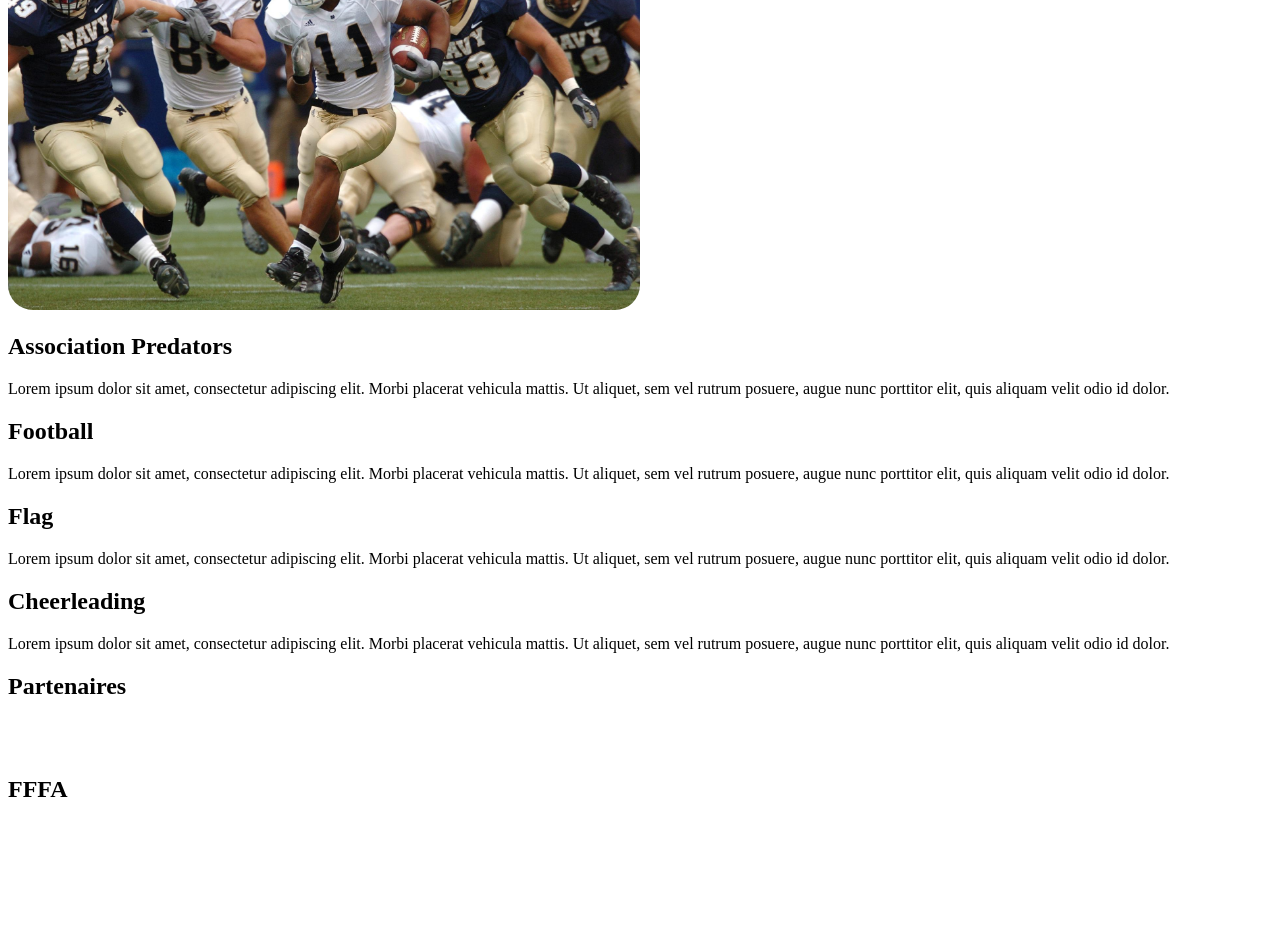
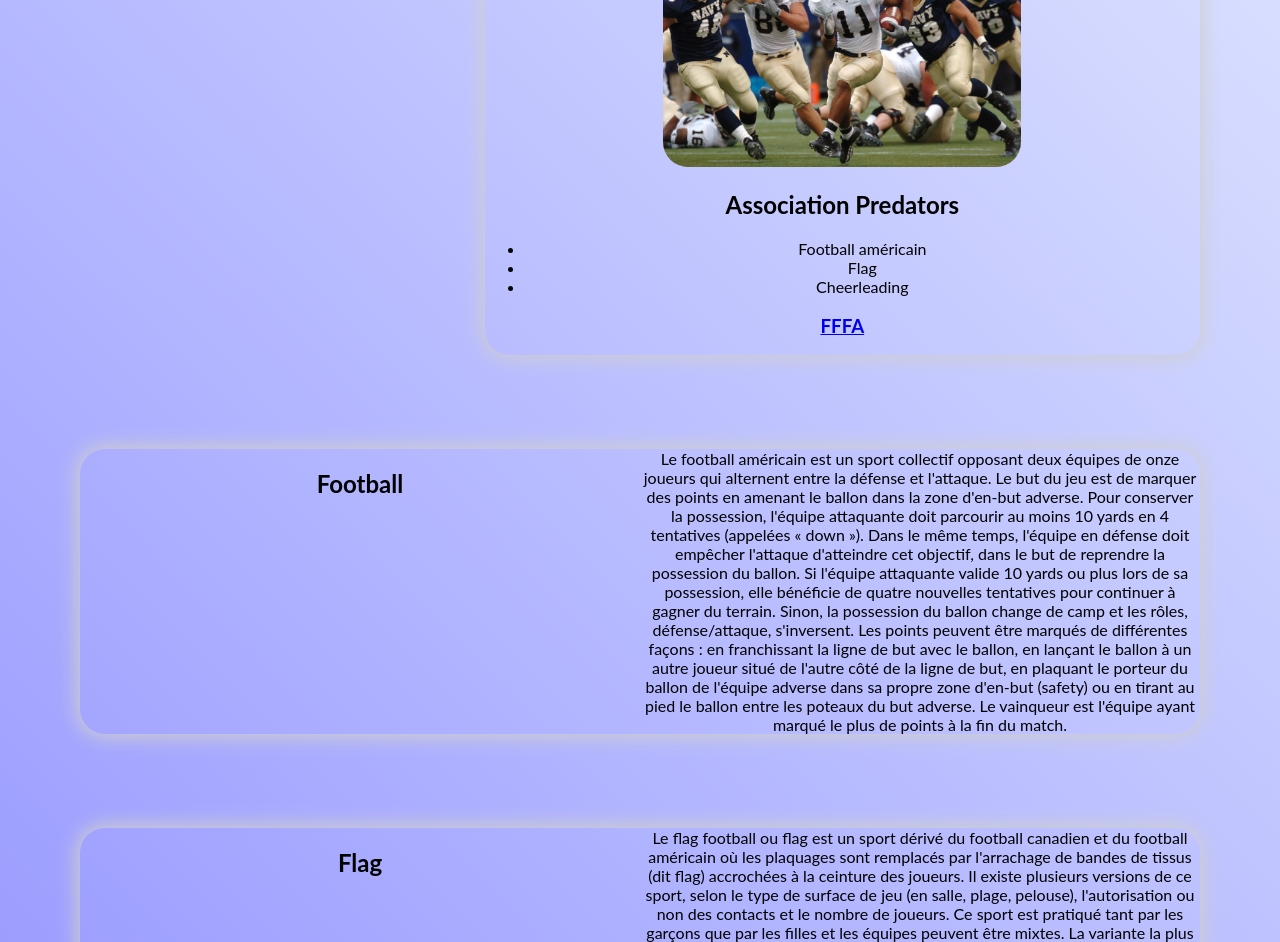
Before and after one commit to Yan314/eval, a plain HTML site: page index.html in a window 1280 px wide. Shown: the part 215-1157 px from the top of the page. Before the commit the page ends 1037 px from the top, so only its background shows below. Drawn offline with Linux system fonts and the light colour scheme.

Commit message:
contenu et css

```diff
--- a/index.html
+++ b/index.html
@@ -9,74 +9,64 @@
 </head>
 <body>
   <header>
-    <h1>Predators</h1>
+    <svg xmlns="http://www.w3.org/2000/svg" width="50" height="50" fill="currentColor" class="bi bi-stars" viewBox="0 0 16 16">
+      <path d="M7.657 6.247c.11-.33.576-.33.686 0l.645 1.937a2.89 2.89 0 0 0 1.829 1.828l1.936.645c.33.11.33.576 0 .686l-1.937.645a2.89 2.89 0 0 0-1.828 1.829l-.645 1.936a.361.361 0 0 1-.686 0l-.645-1.937a2.89 2.89 0 0 0-1.828-1.828l-1.937-.645a.361.361 0 0 1 0-.686l1.937-.645a2.89 2.89 0 0 0 1.828-1.828l.645-1.937zM3.794 1.148a.217.217 0 0 1 .412 0l.387 1.162c.173.518.579.924 1.097 1.097l1.162.387a.217.217 0 0 1 0 .412l-1.162.387A1.734 1.734 0 0 0 4.593 5.69l-.387 1.162a.217.217 0 0 1-.412 0L3.407 5.69A1.734 1.734 0 0 0 2.31 4.593l-1.162-.387a.217.217 0 0 1 0-.412l1.162-.387A1.734 1.734 0 0 0 3.407 2.31l.387-1.162zM10.863.099a.145.145 0 0 1 .274 0l.258.774c.115.346.386.617.732.732l.774.258a.145.145 0 0 1 0 .274l-.774.258a1.156 1.156 0 0 0-.732.732l-.258.774a.145.145 0 0 1-.274 0l-.258-.774a1.156 1.156 0 0 0-.732-.732L9.1 2.137a.145.145 0 0 1 0-.274l.774-.258c.346-.115.617-.386.732-.732L10.863.1z"/>
+    </svg>
   </header>
   <nav>
     <ul class="navbar">
-      <li>Accueil</li>
+      <li>Home</li>
       <li>
-        <a href="../evenement.html">Evénement</a>
+        <a href="../evenement.html">News</a>
       </li>
     </ul>
   </nav>
   <div class="content">
-
+    <h1>Predators</h1>
     <div class="block advert clickable">
       <img
         src="foot1.jpg"
         style="max-width: 50%; border-radius: 25px;"
       />
-      <div>
         <h2>Association Predators</h2>
-        Lorem ipsum dolor sit amet, consectetur adipiscing elit. Morbi
-        placerat vehicula mattis. Ut aliquet, sem vel rutrum posuere, augue
-        nunc porttitor elit, quis aliquam velit odio id dolor.
-      </div>
+        <ul>
+          <li>Football américain</li>
+          <li>Flag</li>
+          <li>Cheerleading</li>
+        </ul>
+        <h3><a href="https://www.fffa.org/" >FFFA</a></h3>
     </div>
     <div class="block clickable full-row">
-      <div>
         <h2>Football</h2>
-        Lorem ipsum dolor sit amet, consectetur adipiscing elit. Morbi
-        placerat vehicula mattis. Ut aliquet, sem vel rutrum posuere, augue
-        nunc porttitor elit, quis aliquam velit odio id dolor.
-      </div>
+        Le football américain est un sport collectif opposant deux équipes de onze joueurs qui alternent entre la défense et l'attaque. Le but du jeu est de marquer des points en amenant le ballon dans la zone d'en-but adverse. Pour conserver la possession, l'équipe attaquante doit parcourir au moins 10 yards en 4 tentatives (appelées « down »). Dans le même temps, l'équipe en défense doit empêcher l'attaque d'atteindre cet objectif, dans le but de reprendre la possession du ballon. Si l'équipe attaquante valide 10 yards ou plus lors de sa possession, elle bénéficie de quatre nouvelles tentatives pour continuer à gagner du terrain. Sinon, la possession du ballon change de camp et les rôles, défense/attaque, s'inversent.
+
+        Les points peuvent être marqués de différentes façons : en franchissant la ligne de but avec le ballon, en lançant le ballon à un autre joueur situé de l'autre côté de la ligne de but, en plaquant le porteur du ballon de l'équipe adverse dans sa propre zone d'en-but (safety) ou en tirant au pied le ballon entre les poteaux du but adverse. Le vainqueur est l'équipe ayant marqué le plus de points à la fin du match.
     </div>
     <div class="block clickable full-row">
-      <div>
         <h2>Flag</h2>
-        Lorem ipsum dolor sit amet, consectetur adipiscing elit. Morbi
-        placerat vehicula mattis. Ut aliquet, sem vel rutrum posuere, augue
-        nunc porttitor elit, quis aliquam velit odio id dolor.
-      </div>
+        Le flag football ou flag est un sport dérivé du football canadien et du football américain où les plaquages sont remplacés par l'arrachage de bandes de tissus (dit flag) accrochées à la ceinture des joueurs. Il existe plusieurs versions de ce sport, selon le type de surface de jeu (en salle, plage, pelouse), l'autorisation ou non des contacts et le nombre de joueurs. Ce sport est pratiqué tant par les garçons que par les filles et les équipes peuvent être mixtes.
+
+        La variante la plus répandue est le 5 on 5 non-contact. Comme son nom l'indique, les contacts y sont interdits, ce qui apporte une dimension plus technique et stratégique au football américain.
     </div>
     <div class="block clickable full-row">
-      <div>
         <h2>Cheerleading</h2>
-        Lorem ipsum dolor sit amet, consectetur adipiscing elit. Morbi
-        placerat vehicula mattis. Ut aliquet, sem vel rutrum posuere, augue
-        nunc porttitor elit, quis aliquam velit odio id dolor.
-      </div>
+        Le cheerleading, ou la claque1 en français québécois, est une activité au cours de laquelle les participants, appelés « cheerleaders » (« meneurs/meneuses de claque » en français québécois), encouragent l'équipe sportive qu'ils soutiennent par différentes interventions allant du simple slogan à une chorégraphie très physique.
+
+        Les cheerleaders prennent également part à diverses compétitions dont les épreuves durent généralement de une à trois minutes et se déroulent dans cinq disciplines : les chants (scands ou cheers (en)), les acrobaties ou éléments gymniques (tumbling), les sauts (jumps (en)), les portés (stunts (en)) et la danse. Reconnu actuellement comme un sport, il nécessite beaucoup de préparation physique et mentale.
+
+Le cheerleading est originaire des États-Unis, où il s'est développé principalement et compte en 2017 quelque 3,85 millions de participants2.
     </div>
   </div>
   <footer>
-    <div>
       <h2 class="img-title">Partenaires</h2>
-      <div class="clickable">
-        <img
-          src=""
-          class="block"
-        />
+      <a href="https://fr-fr.facebook.com/">
+      <svg xmlns="http://www.w3.org/2000/svg" width="40" height="40"      fill="currentColor" class="bi bi-facebook" viewBox="0 0 16 16">
+          <path d="M16 8.049c0-4.446-3.582-8.05-8-8.05C3.58 0-.002 3.603-.002 8.05c0 4.017 2.926 7.347 6.75 7.951v-5.625h-2.03V8.05H6.75V6.275c0-2.017 1.195-3.131 3.022-3.131.876 0 1.791.157 1.791.157v1.98h-1.009c-.993 0-1.303.621-1.303 1.258v1.51h2.218l-.354 2.326H9.25V16c3.824-.604 6.75-3.934 6.75-7.951z"/>
+        </svg>
+      </a>
+      <div>
+        <a href="mailto:mail@contact.fr">mail@contact.fr</a>
       </div>
-    </div>
-    <div class="clickable">
-      <img
-        src=""
-        class="block"
-      />
-    </div>
-    <div class="clickable">
-      <h2 class="img-title">FFFA</h2>
-    </div>
   </footer>
 </body>
 </html>
--- a/style.css
+++ b/style.css
@@ -0,0 +1,79 @@
+body {
+  background: linear-gradient(45deg, rgb(142, 142, 255), rgb(221, 228, 255));
+  font-family: lato;
+  margin: 0;
+  display: grid;
+  grid-template-columns: 20vw 1fr;
+  grid-template-rows: 10vh 1fr 8vh;
+  grid-template-areas:
+    "header    navigation"
+    "content  content"
+    "footer    footer";
+}
+h1 {
+  margin: 2rem;
+}
+.clickable:hover {
+  cursor: pointer;
+  opacity: 0.7;
+}
+.advert {
+  grid-column: 2/4;
+  text-align: center;
+  margin: 2em;
+}
+.navbar {
+  list-style: none;
+  display: grid;
+  grid-template-columns: 1fr 1fr 1fr 1fr;
+}
+header {
+  grid-area: header;
+}
+nav {
+  grid-area: navigation;
+  box-shadow: 10px 5px 10px black;
+  display: grid;
+  align-items: center;
+}
+.content {
+  margin: 3rem;
+  grid-area: content;
+  display: grid;
+  gap: 30px;
+  grid-template-columns: 1fr 1fr 1fr;
+  grid-template-rows: 0.5fr 0.5fr 0.5fr;
+}
+.block {
+  margin: 2rem;
+  border-radius: 25px;
+  -webkit-box-shadow: 0px 0px 20px 3px rgba(207, 207, 207, 1);
+  -moz-box-shadow: 0px 0px 20px 3px rgba(207, 207, 207, 1);
+  box-shadow: 0px 0px 20px 3px rgba(207, 207, 207, 1);
+}
+.full-row {
+  text-align: center;
+  grid-column: 1/4;
+  display: grid;
+  grid-template-columns: 1fr 1fr;
+}
+.column {
+  display: grid;
+  gap: 15px;
+  grid-template-rows: 0.5fr 0.5fr;
+  align-items: center;
+}
+.img-title {
+  position: absolute;
+  margin-left: 2rem;
+  color: white;
+}
+footer {
+  grid-area: footer;
+  grid-column: 1/4;
+  grid-row: 3;
+  text-align: center;
+  box-shadow: 0px 5px 10px 10px black;
+  display: grid;
+  align-items: center;
+}
```
Also changed, not shown: evenement.html (+22 -31 lines).
